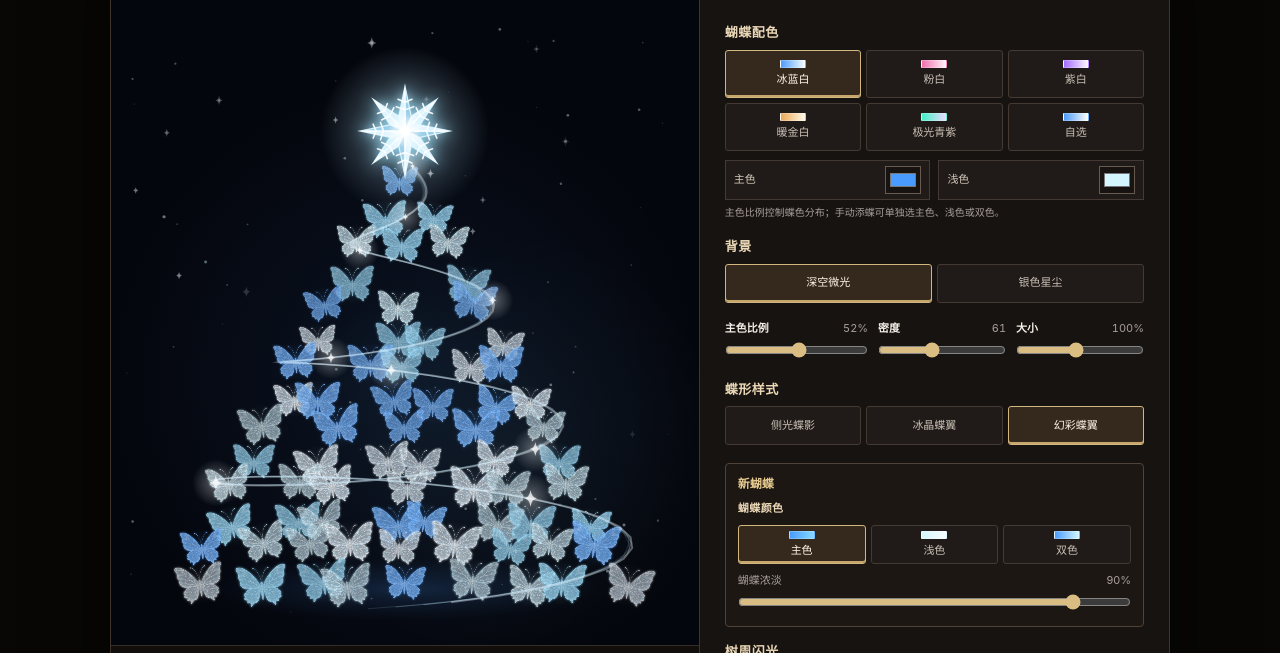
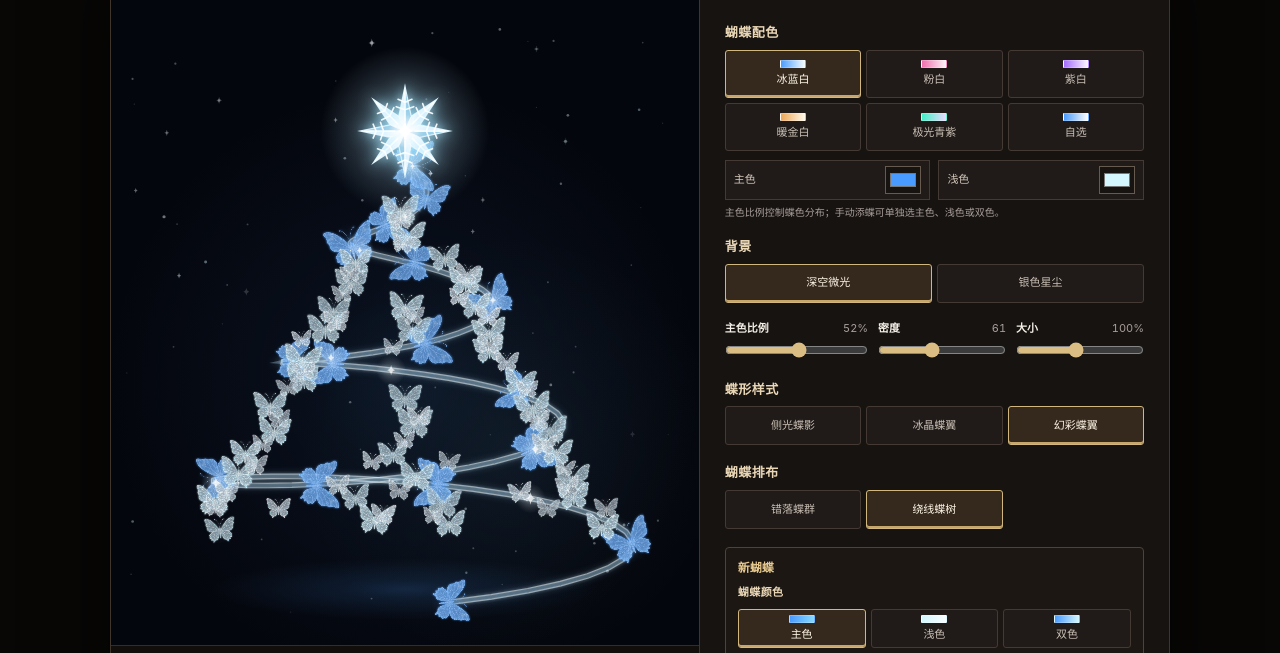
Before and after one commit to xiaoai1990/merry-little-tree, a plain HTML site: page butterfly-demo/index.html in a window 1280 px wide. Shown: the part 95-748 px from the top of the page. Drawn offline with Linux system fonts and the light colour scheme.

Commit message:
Add layered spiral butterfly tree layout

```diff
--- a/butterfly-demo/index.html
+++ b/butterfly-demo/index.html
@@ -81,7 +81,7 @@ fieldset{margin-bottom:18px}legend{font-size:13px}.choices button{min-height:39p
 <canvas id="scene" tabindex="0" aria-label="蝴蝶树" aria-describedby="hint">需要支持 Canvas 的浏览器。</canvas>
 <canvas id="effects" aria-hidden="true"></canvas>
 </div>
-<div class="hintbar"><span id="hint" role="status">拖动蝴蝶调整位置 · 点空白添加</span><button id="remove" type="button" disabled>删除选中</button></div>
+<div class="hintbar"><span id="hint" role="status">大蝶绕光带上行 · 中蝶铺开树冠 · 小蝶填空隙</span><button id="remove" type="button" disabled>删除选中</button></div>
 </section>
 <section class="panel" id="edit-panel" aria-label="树饰设置">
 <fieldset><legend>蝴蝶配色</legend><div class="choices" id="palettes"></div>
@@ -98,6 +98,7 @@ fieldset{margin-bottom:18px}legend{font-size:13px}.choices button{min-height:39p
 <label for="size">大小 <output id="size-out">100%</output><input id="size" type="range" min="65" max="140" value="100"></label>
 </div>
 <fieldset><legend>蝶形样式</legend><div class="choices three" id="styles"></div></fieldset>
+<fieldset><legend>蝴蝶排布</legend><div class="choices three" id="layouts"></div></fieldset>
 <div class="butterfly-tools">
 <div class="tool-heading"><p id="tool-title" class="tool-title">新蝴蝶</p><button id="deselect" type="button" hidden>取消选择</button></div>
 <fieldset id="single-style" hidden><legend>当前蝶形</legend><div class="choices three" id="single-styles"></div></fieldset>
--- a/butterfly-demo/tree.js
+++ b/butterfly-demo/tree.js
@@ -15,6 +15,7 @@ const customPalette = { name: '自选', rich: ['#4a9bff', '#80c7ff'], pale: ['#d
 const allPalettes = palettes.concat(customPalette);
 const customPaletteIndex = palettes.length;
 const styles = ['侧光蝶影', '冰晶蝶翼', '幻彩蝶翼'];
+const layoutNames = ['错落蝶群', '绕线蝶树'];
 const butterflyColors = ['主色', '浅色', '双色'];
 const effectNames = ['星尘', '光斑', '流光', '极光'];
 const topperNames = ['金辉五角', '冰晶八芒', '银雪星芒'];
@@ -30,12 +31,16 @@ let backgroundStyle = 0;
 let effect = 2;
 let topper = 2;
 let butterflyStyle = 2;
+let arrangement = 1;
 let newColor = 0;
 let newOpacity = .90;
 let lit = false;
 let selected = null;
 let gesture = null;
 let ornaments = [];
+let loopButterflies = [];
+let fillButterflies = [];
+let gapButterflies = [];
 let sprites = [];
 let frame = 0;
 let lastFrame = 0;
@@ -283,6 +288,66 @@ function butterfly(x, y, size, random, row, column, angle, side) {
     mirror: side < 0 ? -1 : 1, opacity: .76 + random() * .18, pinned: false, deleted: false };
 }
 
+function helixPoint(t) {
+  const a = t * 21 + .8;
+  return { x: center + Math.sin(a) * (7 + t * 154),
+    y: 111 + t * 266 - Math.cos(a) * (1 + t * 22) };
+}
+
+function buildLoopLayers(seed) {
+  const random = rng((seed + 0x61c88647) >>> 0);
+  loopButterflies = [];
+  fillButterflies = [];
+  gapButterflies = [];
+  const mainCount = 16;
+  for (let i = 0; i < mainCount; i++) {
+    const t = 1 - i / (mainCount - 1);
+    const p = helixPoint(t);
+    const next = helixPoint(Math.max(0, t - .004));
+    const angle = Math.atan2(next.y - p.y, next.x - p.x) + Math.PI / 2;
+    const b = butterfly(p.x + (random() - .5) * 3.5, p.y + (random() - .5) * 3.5,
+      21.5 + random() * 4.5, random, -1, i, angle, Math.sin(t * 21 + .8));
+    b.tone = .06;
+    b.color = 0;
+    b.opacity = .92 + random() * .07;
+    loopButterflies.push(b);
+  }
+
+  const fillCounts = [1, 1, 2, 2, 3, 3, 4, 4, 5, 5, 5, 5, 6, 6];
+  fillCounts.forEach(function (count, row) {
+    const y = 139 + row * 16.1;
+    const half = 10 + row * 9.2;
+    for (let column = 0; column < count; column++) {
+      const rowStagger = row % 2 ? 4 : -4;
+      const x = count === 1 ? center + rowStagger + (random() - .5) * 9 :
+        center + (column / (count - 1) * 2 - 1) * half + rowStagger + (random() - .5) * 11;
+      const b = butterfly(x, y + (random() - .5) * 8, 15.5 + random() * 4,
+        random, row, column, (random() - .5) * .28, Math.sign(x - center));
+      b.tone = .98;
+      b.color = 0;
+      b.opacity = .82 + random() * .14;
+      fillButterflies.push(b);
+    }
+  });
+
+  const gapCounts = [1, 1, 2, 2, 3, 3, 4, 4, 5, 5, 6, 7, 8];
+  gapCounts.forEach(function (count, row) {
+    const y = 147 + row * 16.1;
+    const half = 15 + row * 9.1;
+    for (let column = 0; column < count; column++) {
+      const rowStagger = row % 2 ? -3.5 : 3.5;
+      const x = count === 1 ? center + rowStagger + (random() - .5) * 16 :
+        center + (column / (count - 1) * 2 - 1) * half + rowStagger + (random() - .5) * 13;
+      const b = butterfly(x, y + (random() - .5) * 7, 10.5 + random() * 3,
+        random, row, column, (random() - .5) * .32, Math.sign(x - center));
+      b.tone = .99;
+      b.color = 1;
+      b.opacity = .72 + random() * .18;
+      gapButterflies.push(b);
+    }
+  });
+}
+
 function regenerate(seed) {
   const random = rng(seed);
   const rows = [1, 2, 3, 4, 5, 6, 7, 8, 9, 10, 11, 12, 15, 15];
@@ -310,6 +375,7 @@ function regenerate(seed) {
       ornaments.push(b);
     }
   });
+  buildLoopLayers(seed);
 }
 
 function spreadRow(items, target) {
@@ -329,6 +395,24 @@ function spreadRow(items, target) {
 
 function activeButterflies() {
   const density = Number($('density').value) / 108;
+  if (arrangement === 1) {
+    const active = new Set();
+    loopButterflies.concat(ornaments.filter(b => b.pinned && b.row === undefined)).forEach(b => {
+      if (!b.deleted) active.add(b);
+    });
+    [fillButterflies, gapButterflies].forEach(function (layer) {
+      const rows = new Map();
+      layer.forEach(b => {
+        if (b.deleted) return;
+        if (b.pinned) { active.add(b); return; }
+        if (!rows.has(b.row)) rows.set(b.row, []);
+        rows.get(b.row).push(b);
+      });
+      rows.forEach(row => spreadRow(row, Math.max(1, Math.round(row.length * density))).forEach(b => active.add(b)));
+    });
+    return loopButterflies.concat(fillButterflies, gapButterflies,
+      ornaments.filter(b => b.pinned && b.row === undefined)).filter(b => !b.deleted && active.has(b));
+  }
   const rows = new Map();
   const active = new Set(ornaments.filter(b => !b.deleted && b.pinned));
   ornaments.forEach(function (b) {
@@ -510,6 +594,31 @@ function drawTopper(g) {
   g.restore();
 }
 
+function drawHelixGuide(g) {
+  const colors = paletteColors();
+  g.save();
+  for (let strand = 0; strand < 3; strand++) {
+    g.beginPath();
+    g.strokeStyle = alpha(strand === 1 ? colors.accent : colors.pale[1], strand === 1 ? .30 : .52);
+    g.lineWidth = strand === 1 ? 2.5 : .8;
+    g.shadowColor = colors.accent;
+    g.shadowBlur = strand === 1 ? 8 : 3;
+    for (let i = 0; i <= 120; i++) {
+      const t = i / 120;
+      const p = helixPoint(t);
+      const dx = Math.cos(t * 21 + .8) * 21 * (7 + t * 154) + Math.sin(t * 21 + .8) * 154;
+      const dy = 266 + Math.sin(t * 21 + .8) * 21 * (1 + t * 22) - Math.cos(t * 21 + .8) * 22;
+      const length = Math.hypot(dx, dy) || 1;
+      const offset = strand - 1;
+      const x = p.x - dy / length * offset * 1.5;
+      const y = p.y + dx / length * offset * 1.5;
+      if (i === 0) g.moveTo(x, y); else g.lineTo(x, y);
+    }
+    g.stroke();
+  }
+  g.restore();
+}
+
 function heading(g) {
   g.textAlign = 'center';
   g.fillStyle = paletteColors().pale[1];
@@ -524,6 +633,7 @@ function heading(g) {
 
 function paintBase(g, includeSelection) {
   background(g);
+  if (arrangement === 1) drawHelixGuide(g);
   const active = activeButterflies();
   active.forEach(b => paintButterfly(g, b));
   drawTopper(g);
@@ -561,6 +671,19 @@ function paintEffects(g, time) {
     return;
   }
   if (effect === 2) {
+    if (arrangement === 1) {
+      for (let i = 0; i < 9; i++) {
+        const t = (i / 9 + time * .10) % 1;
+        const p = helixPoint(t);
+        halo(g, p.x, p.y, 10, colors.pale[1], .46 * strength);
+        sparkle(g, p.x, p.y, 2 + t * 2.5, '#ffffff', .94 * strength);
+      }
+      for (let i = 0; i < 15; i++) {
+        const p = stardust[i * 5];
+        sparkle(g, p.x, p.y, 1.6 + p.r * 1.4, colors.pale[1], (.34 + .2 * Math.sin(p.phase + time)) * strength);
+      }
+      return;
+    }
     for (let strand = 0; strand < 4; strand++) {
       g.beginPath();
       g.strokeStyle = alpha(strand === 0 ? colors.pale[1] : colors.accent,
@@ -901,6 +1024,11 @@ choices('styles', styles, butterflyStyle, index => {
   butterflyStyle = index;
   syncButterflyTools();
 });
+choices('layouts', layoutNames, arrangement, index => {
+  arrangement = index;
+  selected = null;
+  updateHint(index === 1 ? '大蝶沿光带绕树上行 · 中蝶铺开树冠 · 小蝶填空隙' : '拖动蝴蝶调整位置 · 点空白添加');
+});
 choices('single-styles', styles, butterflyStyle, index => {
   if (!selected) return;
   selected.customStyle = index;
@@ -976,7 +1104,8 @@ canvas.addEventListener('keydown', function (event) {
 $('remove').addEventListener('click', erase);
 $('deselect').addEventListener('click', deselect);
 $('reset').addEventListener('click', function () {
-  if (ornaments.some(b => b.pinned || b.deleted) && !confirm('重新生成会清除手动移动、添加和删除，继续吗？')) return;
+  if (ornaments.concat(loopButterflies, fillButterflies, gapButterflies).some(b => b.pinned || b.deleted) &&
+      !confirm('重新生成会清除手动移动、添加和删除，继续吗？')) return;
   regenerate(Date.now() >>> 0);
   updateHint('已重新生成 · 拖动或点空白继续装饰');
   redraw();
@@ -994,5 +1123,6 @@ regenerate(121625);
 buildSprites();
 updateColorSwatches();
 syncButterflyTools();
+updateHint();
 resize();
 syncAnimation();
```
